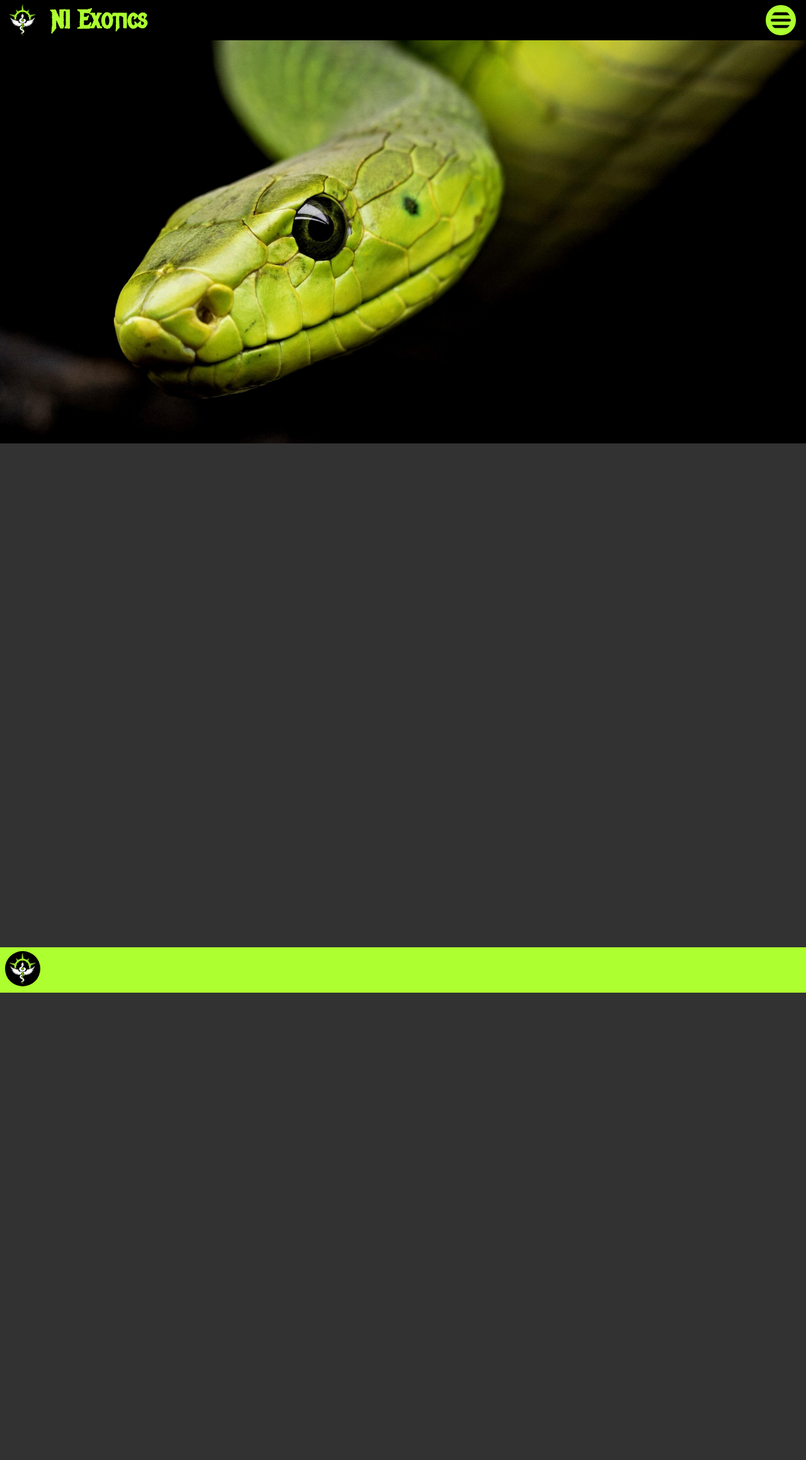
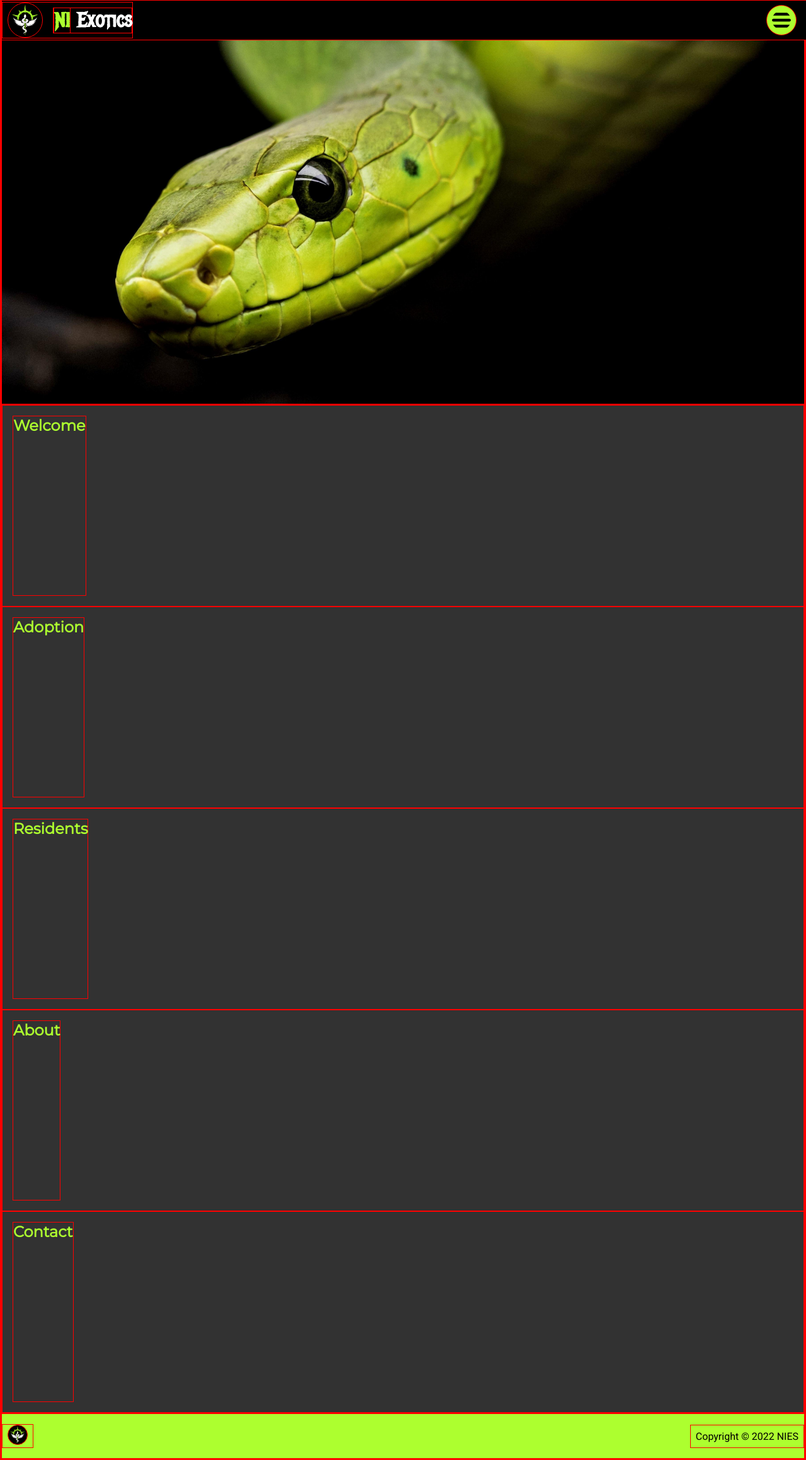
Before and after one commit to tahlomiir/nies-web, a plain HTML site: page index.html in a window 1280 px wide. Shown: the whole page at 63% size. Before the commit the page ends 1578 px from the top, so only its background shows below. Drawn offline with Linux system fonts and the light colour scheme; a web font is replaced by a local one.

Commit message:
split components into seperate files

```diff
--- /dev/null
+++ b/assets/css/components/global/fonts.css
@@ -0,0 +1,37 @@
+/* ========== Font Styles ========== */
+
+/* ------- Headers ------- */
+h1 {
+    font-family: 'Metal Mania', Impact, 'Arial Narrow Bold', sans-serif;
+    font-size: 2rem;
+    margin-left: 0.5rem;
+}
+
+h2 {
+    font-family: 'Montserrat', Impact, 'Arial Narrow Bold', sans-serif;
+    color: greenyellow;
+}
+
+
+/* ------ Paragraphs ----- */
+p {
+
+}
+
+
+/* --- Anchors / Lists --- */
+a, li {
+    font-family: 'Montserrat', Verdana, Geneva, Tahoma, sans-serif ;
+    text-decoration: none;
+    color: white;
+}
+
+a:hover, li:hover {
+    -webkit-tap-highlight-color: transparent;
+    transform: scale(0.95);
+}
+
+a:active, li:active {
+    -webkit-tap-highlight-color: transparent;
+    transform: scale(0.95);
+}
--- /dev/null
+++ b/assets/css/components/global/footer.css
@@ -0,0 +1,38 @@
+/* ================= Footer ================== */
+footer {
+    display: flex;
+    align-items: center;
+    justify-content: space-between;
+    background-color: greenyellow;
+    color: black;
+    width: 100%;
+    height: 4.5rem;
+}
+
+footer p {
+    padding: 0.5rem;
+}
+
+/* ========= Media Queries ========= */
+
+/* ------- Tablet ------- */
+@media only screen and (min-width: 768px) {
+
+    /* Header */
+    footer {
+        height: 3rem;
+    }
+
+    #footer-logo {
+        width: 2rem;
+    }
+}
+
+/* ------- Laptop ------- */
+@media only screen and (min-width: 1024px) {
+
+    /* Header */
+    footer {
+        height: 4.5rem;
+    }
+}
--- /dev/null
+++ b/assets/css/components/global/header.css
@@ -0,0 +1,31 @@
+/* ========= Header Styles ========= */
+
+header {
+    background-image: url("/assets/images/banners/green-snake.jpg");
+    background-position: -2rem;
+    background-size: cover;
+    width: 100%;
+    height: 20rem;
+}
+
+
+/* ========= Media Queries ========= */
+
+/* ------- Tablet ------- */
+@media only screen and (min-width: 768px) {
+
+    /* Header */
+    header {
+        background-position: center;
+        height: 30rem;
+    }
+}
+
+/* ------- Laptop ------- */
+@media only screen and (min-width: 1024px) {
+
+    /* Header */
+    header {
+        height: 40rem;
+    }
+}
--- a/assets/css/universal-styles.css
+++ b/assets/css/components/global/navbar.css
@@ -1,55 +1,7 @@
-/* ============= Universal Styles ============ */
-* {
-    box-sizing: border-box;
-    outline: none;
-    border: none;
-    /* border: 1px solid red; */
-    margin: 0;
-    padding: 0;
-}
-
-html {
-    scroll-behavior: smooth;
-    font-family: 'Roboto', 'Segoe UI', Arial, Helvetica, sans-serif;
-    font-size: 16px;
-}
-
-body {
-    background: rgb(50, 50, 50);
-    color: white;
-    width: 100%;
-}
-
-/* ---------- Font Styles ---------- */
-h1 {
-    font-family: 'Metal Mania', Impact, 'Arial Narrow Bold', sans-serif;
-    font-size: 2.5rem;
-    margin-left: 0.5rem;
-}
-
-/* Anchors */
-a, li {
-    text-decoration: none;
-    color: white;
-}
-
-a:hover, li:hover {
-    color: greenyellow;
-}
-
-a:active, li:active {
-    -webkit-tap-highlight-color: transparent;
-    transform: scale(0.95);
-}
-
-/* Bold */
-b {
-    color: greenyellow;
-}
-
-/* ============== Content Styles ============= */
 /* -------- Navigation Menu -------- */
 nav {
+    position: fixed;
+    top: 0;
     background-color: black;
     display: flex;
     align-items: center;
@@ -59,20 +11,21 @@ nav {
 }
 
 /* Logo */
-
 .nav-logo {
     display: flex;
     align-items: center;
+}
 
+/* ---- Strong / Bold ---- */
+.nav-logo b {
+    color: greenyellow;
 }
 
 .logo {
-
     background-color: black;
     border-radius: 100%;
     width: 3.5rem;
-    height: 3.5rem;
-    margin: 0.5rem ;
+    margin: 0 0.5rem ;
 }
 
 .logo:hover {
@@ -105,37 +58,42 @@ nav {
 }
 
 #hamburger-icon:active, #close-icon:active {
+    -webkit-tap-highlight-color: transparent;
     transform: scale(1);
 }
-
 
 /* Nav Links */
 #dropdown-nav {
     display: none;
-    position: absolute;
-    top: 4rem;
     flex-direction: column;
     justify-content: center;
     align-items: center;
+    position: absolute;
+    top: 3.9rem;
     background-color: black;
     list-style: none;
     width: 100%;
 }
 
+#dropdown-nav a, #dropdown-nav li {
+    width: 100%;
+    text-align: center;
+}
+
+#dropdown-nav a:hover, #dropdown-nav li:hover {
+    background-color: greenyellow;
+    color: black;
+    font-weight: 700;
+    transform: scale(1.05);
+}
+
 .nav-link {
     font-size: 1.25rem;
     padding: 1rem;
+    width: 100%;
 }
 
-
-
-
-/* -------- Footer ------- */
-footer {
-    display: flex;
-    flex-direction: row;
-    align-items: center;
+.navlink:hover {
     background-color: greenyellow;
-    height: 4.5rem;
-    width: 100%;
+    transform: scale(0.95);
 }
--- /dev/null
+++ b/assets/css/components/global/universal.css
@@ -0,0 +1,21 @@
+/* ============= Universal Styles ============ */
+* {
+    box-sizing: border-box;
+    outline: none;
+    border: none;
+    border: 1px solid red;
+    margin: 0;
+    padding: 0;
+}
+
+html {
+    scroll-behavior: smooth;
+    font-family: 'Roboto', 'Segoe UI', Arial, Helvetica, sans-serif;
+    font-size: 16px;
+}
+
+body {
+    background: rgb(50, 50, 50);
+    color: white;
+    width: 100%;
+}
--- /dev/null
+++ b/assets/css/global.css
@@ -0,0 +1,20 @@
+/* ========= Global Styles ========= */
+
+/* --- Universal Style --- */
+@import "./components/global/universal.css";
+
+/* Fonts */
+@import "./components/global/fonts.css";
+
+
+/* ----- Top Of Page ----- */
+/* Navigation Menu */
+@import "./components/global/navbar.css";
+
+/* Header */
+@import "./components/global/header.css";
+
+
+/* ---- Bottom Of Page ---- */
+/* Footer */
+@import "./components/global/footer.css";
--- a/assets/css/index.css
+++ b/assets/css/index.css
@@ -1,28 +1,18 @@
-/* =============== Main Styles =============== */
+/* ========== Index Styles ========= */
+@import "./global.css";
 
-/* ------------- Header ------------ */
-header {
-    background-image: url("../images/banners/green-snake.jpg");
-    background-position: -2rem;
-    background-size: cover;
+/* --------- Main -------- */
+main {
+    display: flex;
+    flex-direction: column;
+    align-items: center;
+    justify-content: center;
+    width: 100%;
+}
+
+section {
+    display: flex;
     width: 100%;
     height: 20rem;
+    padding: 1rem;
 }
-
-/* -------------- Main ------------- */
-main {
-    height: 50rem;
-}
-
-/* ============== Media Queries ============== */
-
-/* Tablet */
-@media only screen and (min-width: 720px) {
-    /* Welcome Banner */
-
-    header {
-        background-position: center;
-        height: 40rem;
-    }
-
-}
--- a/index.html
+++ b/index.html
@@ -1,61 +1,108 @@
 <!DOCTYPE html>
 
 <html lang="en">
+
 <head>
     <!-- Meta -->
-    <meta charset="utf-8"/>
-    <meta name="Northern Ireland Exotics Sanctuary" content="Exotic Animal Sanctuary"/>
-    <meta url="www.niexoticsanctuary.com"/>
+    <meta charset="utf-8" />
+    <meta name="Northern Ireland Exotics Sanctuary" content="Exotic Animal Sanctuary" />
+    <meta url="www.niexoticsanctuary.com" />
     <meta http-equiv="X-UA-Compatible" content="IE=edge" />
-    <meta name="viewport" content="width=device-width, initial-scale=1"/>
+    <meta name="viewport" content="width=device-width, initial-scale=1" />
 
     <!-- Assets -->
-    <link rel="stylesheet" href="assets/css/universal-styles.css"/>
-    <link rel="stylesheet" href="assets/css/index.css"/>
-    <script src="assets/js/universal-scripts.js"></script>
+    <link rel="stylesheet" href="/assets/css/index.css" />
+    <script src="/assets/js/global.js"></script>
 
     <!-- Google Fonts -->
-    <link rel="preconnect" href="https://fonts.googleapis.com">
-    <link rel="preconnect" href="https://fonts.gstatic.com" crossorigin>
-    <link href="https://fonts.googleapis.com/css2?family=Montserrat&family=Montserrat+Subrayada&family=Roboto&display=swap&family=Metal+Mania" rel="stylesheet">
+    <link rel="preconnect" href="https://fonts.googleapis.com" />
+    <link rel="preconnect" href="https://fonts.gstatic.com" crossorigin />
+    <link href="https://fonts.googleapis.com/css2?family=Montserrat&family=Montserrat+Subrayada&family=Roboto&display=swap&family=Metal+Mania" rel="stylesheet"/>
 
     <!-- Title -->
-    <title>NI Exotics | Welcome</title>
-    <link rel="icon" href="assets/images/icons/favicon.png" type="image/x-icon">
+    <title>NI Exotics | Home</title>
+    <link rel="icon" href="/assets/images/icons/favicon.png" type="image/x-icon">
     <!-- Favicon attribution - https://www.flaticon.com/free-icons/snake -->
 </head>
 
+
 <body>
-
+    <!------- Navigation Menu -------->
     <nav id="nav">
+        <!-- Logo -->
         <a href="index.html" class="nav-logo">
-          <img src="/assets/images/icons/logo.png" class="logo" id="header-logo"/>
+            <img src="/assets/images/icons/logo.png" class="logo" id="header-logo" />
             <h1><b>NI</b> Exotics</h1>
         </a>
 
-      <img src="/assets/images/icons/hamburger-menu-icon.svg" alt="hamburger menu" id="hamburger-icon" onclick="toggleNav()"/>
-      <img src="/assets/images/icons/close.svg" alt="close menu" id="close-icon" onclick="toggleNav()"/>
+        <!-- Hamburger Menu -->
+        <img src="/assets/images/icons/hamburger-menu-icon.svg" alt="hamburger menu" id="hamburger-icon" onclick="toggleNav()" />
+        <img src="/assets/images/icons/close.svg" alt="close menu" id="close-icon" onclick="toggleNav()" />
         <ul id="dropdown-nav">
-        <a href="#home"><li class="nav-link">Home</li></a>
-        <a href="#adoption"></a><li class="nav-link">Adoption</li></a>
-        <a href="#about"></a><li class="nav-link">About</li></a>
-        <a href="#contact"></a><li class="nav-link">Contact</li></a>
+            <a href="#home">
+                <li class="nav-link" onclick="toggleNav()">Home</li>
+            </a>
+            <a href="#adoption">
+                <li class="nav-link" onclick="toggleNav()">Adoption</li>
+            </a>
+            <a href="#residents">
+                <li class="nav-link" onclick="toggleNav()">Residents</li>
+            </a>
+            <a href="#about">
+                <li class="nav-link" onclick="toggleNav()">About</li>
+            </a>
+            <a href="#contact">
+                <li class="nav-link" onclick="toggleNav()">Contact</li>
+            </a>
         </ul>
     </nav>
 
-    <!-- Header -->
-    <header>
+
+    <!------------ Header ------------>
+    <header id="home">
 
     </header>
 
-    <!-- Main -->
+
+    <!------------- Main ------------->
     <main>
+
+        <!-- Welcome -->
+        <section id="welcome">
+            <h2>Welcome</h2>
+        </section>
+
+        <!-- Adoption -->
+        <section id="adoption">
+            <h2>Adoption</h2>
+        </section>
+
+        <!-- Residents -->
+        <section id="residents">
+            <h2>Residents</h2>
+        </section>
+
+        <!-- About -->
+        <section id="about">
+            <h2>About</h2>
+        </section>
+
+        <!-- Contact -->
+        <section id="contact">
+            <h2>Contact</h2>
+        </section>
     </main>
 
-    <!-- Footer -->
+
+    <!------------ Footer ------------>
     <footer>
-      <a href="index.html"><img src="/assets/images/icons/logo.png" class="logo" id="footer-logo"/></a>
+        <!-- Logo -->
+        <a href="/index.html"><img src="/assets/images/icons/logo.png" class="logo" id="footer-logo" /></a>
+
+        <!-- Copyright -->
+        <p>Copyright © 2022 NIES</p>
     </footer>
 
 </body>
+
 </html>
```
Also changed, not shown: footer.html (added, +16 -0 lines), assets/js/global.js (renamed from assets/js/universal-scripts.js), 1 other file. Lines whose indentation alone changed are shown as unchanged.
